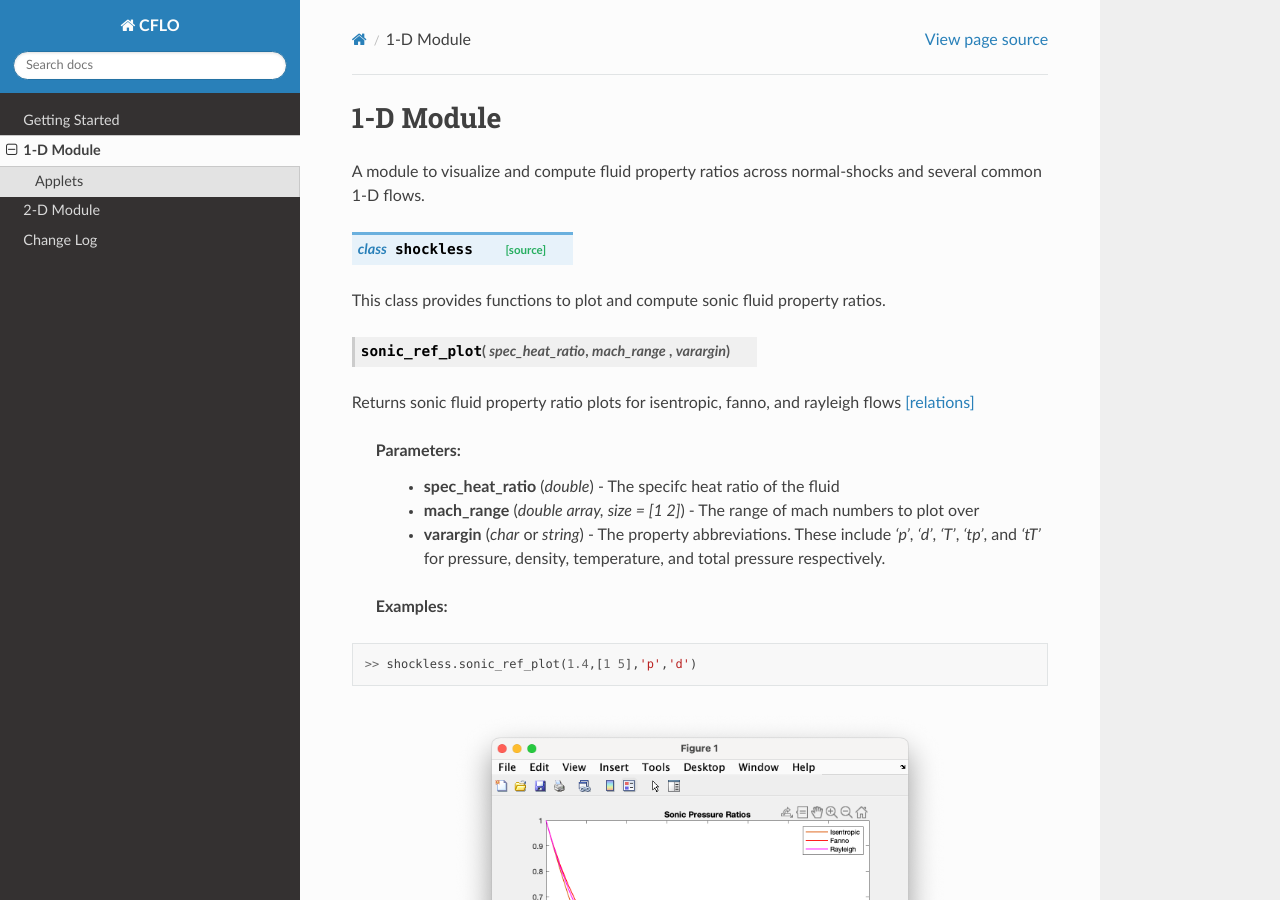
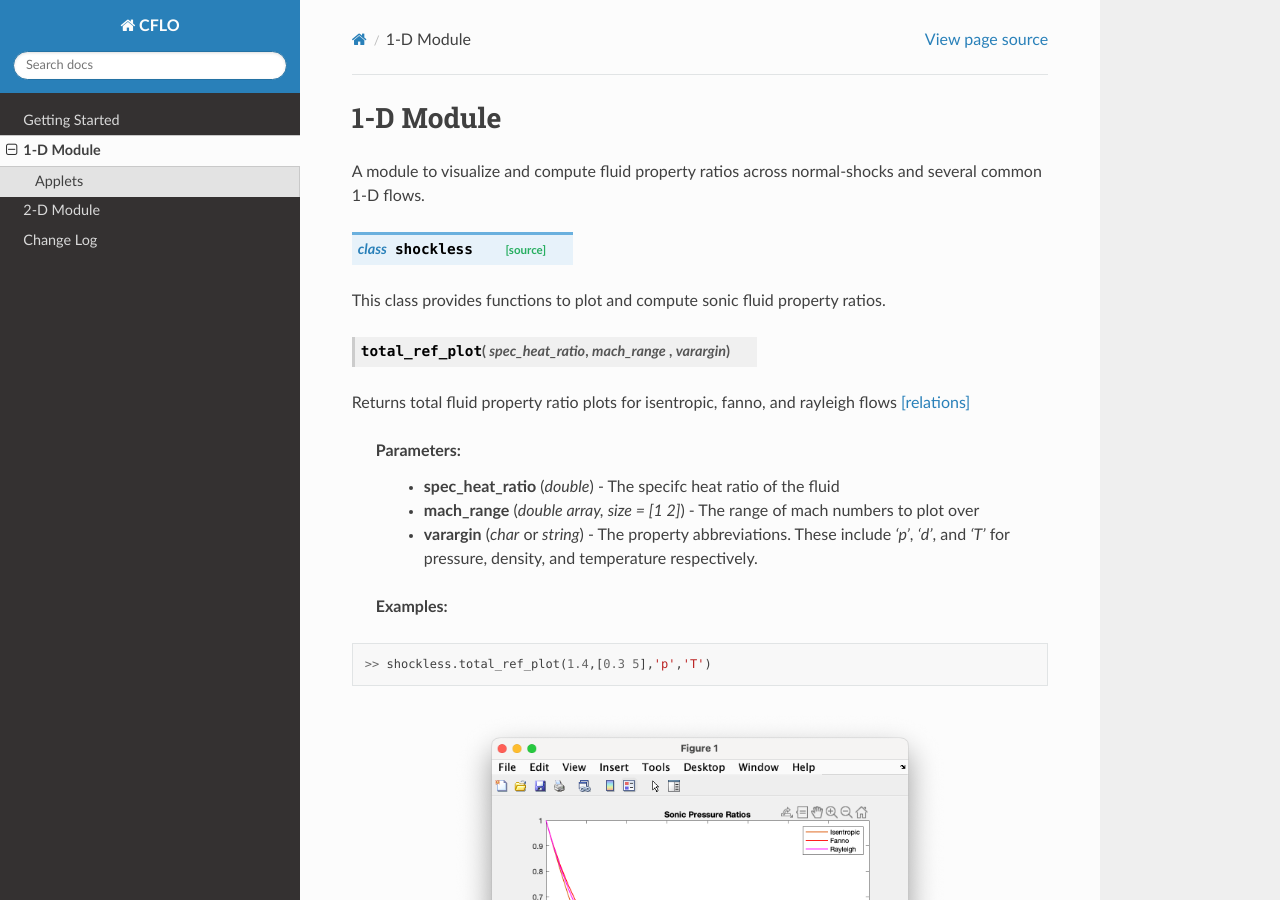
Before and after one commit to NaveenTayyebi/CFLO, a Sphinx documentation site: the page built from docs/1-D.rst, in a window 1280 px wide and 900 px high. Built offline with Sphinx 7.4.7 and the Read the Docs theme 2.0.0, drawn with Linux system fonts in a browser that asks for light colours.

Commit message:
Update 1-D.rst

```diff
--- a/docs/1-D.rst
+++ b/docs/1-D.rst
@@ -15,6 +15,36 @@
    <dd></dd></dl>
 
 This class provides functions to plot and compute sonic fluid property ratios.
+
+.. raw:: html
+
+   <dl class="py method">
+   <dt class="sig sig-object py" id="total_ref_plot" style="background:#f0f0f0 !important; border-top: none !important; border-left: 3px solid #ccc !important; color: #555 !important; ">
+   <span class="sig-name descname"><span class="pre">total_ref_plot</span></span><span class="sig-paren">(</span><em class="sig-param"><span class="n">     <span class="pre">spec_heat_ratio</span></span></em>, <em class="sig-param"><span class="n"><span class="pre">mach_range</span>
+   </span></em>, <em class="sig-param"><span class="n"><span class="pre">varargin</span></span></em><span class="sig-paren">)</span>
+   <a class="headerlink" href="#total_ref_plot" title="Permalink to this definition"></a></dt>
+      <dd></dd></dl>
+
+Returns total fluid property ratio plots for isentropic, fanno, and rayleigh flows `[relations] <https://cflo.readthedocs.io/en/latest/doc_code/relations.html>`_
+
+  **Parameters:**
+    * **spec_heat_ratio** (*double*) - The specifc heat ratio of the fluid
+    * **mach_range** (*double array, size = [1 2]*) - The range of mach numbers to plot over
+    * **varargin** (*char* or *string*) - The property abbreviations. These include *'p'*, *'d'*, and *'T'* for pressure, density, and temperature respectively.
+
+  **Examples:**
+
+.. code:: matlab
+
+  >> shockless.total_ref_plot(1.4,[0.3 5],'p','T')
+
+.. image:: doc_images/shockless_sonic_image1.png
+   :width: 500 px
+   :align: center
+
+.. image:: doc_images/shockless_sonic_image2.png
+   :width: 500 px
+   :align: center
 
 .. raw:: html
 
```
